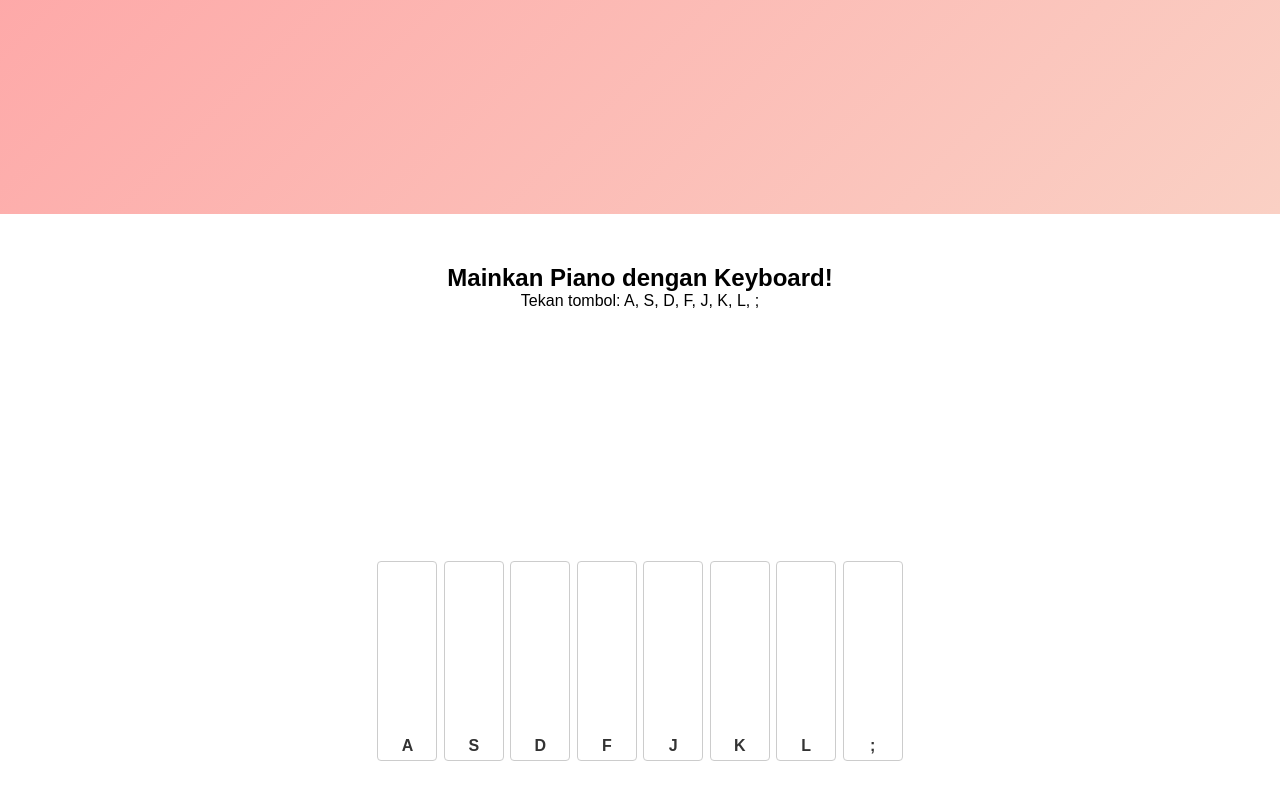
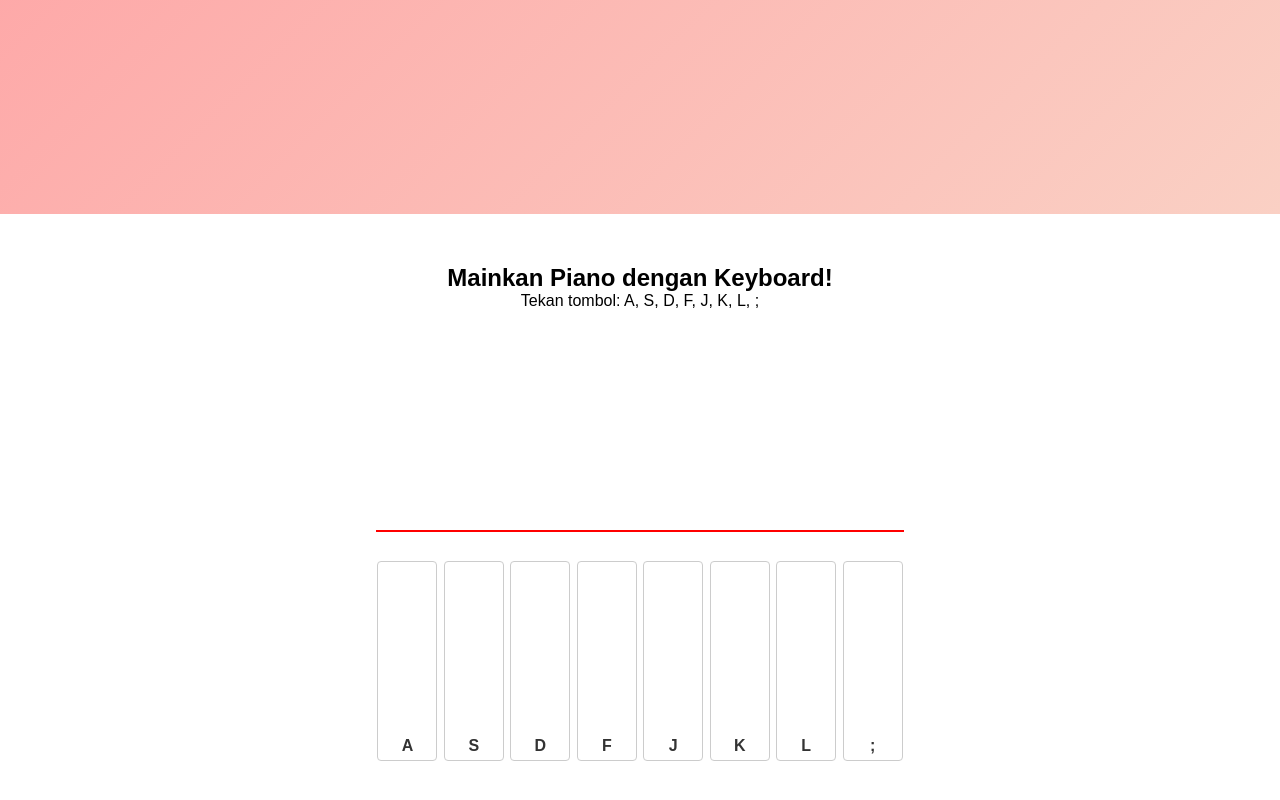
Before and after one commit to Efrosine/project-ultah, a plain HTML site: page index.html in a window 1280 px wide. Shown: the part 586-1386 px from the top of the page. Drawn offline with Linux system fonts and the light colour scheme.

Commit message:
add guide line to it

```diff
--- a/index.html
+++ b/index.html
@@ -98,6 +98,15 @@
           /* opacity: 0; */
         }
       }
+      /* Horizontal guide line */
+      .guide-line {
+        position: absolute;
+        width: 100%;
+        height: 2px;
+        background: red;
+        top: 220px; /* Match the falling note's final position */
+        z-index: 1;
+      }
     </style>
   </head>
   <body>
@@ -118,6 +127,8 @@
       <p>Tekan tombol: A, S, D, F, J, K, L, ;</p>
       <!-- Pembungkus piano (relative) untuk falling notes -->
       <div class="piano-wrapper">
+        <!-- Horizontal guide line -->
+        <div class="guide-line"></div>
         <!-- Container Falling Notes -->
         <div id="fallingNotesContainer"></div>
         <!-- Piano Keys -->
```
